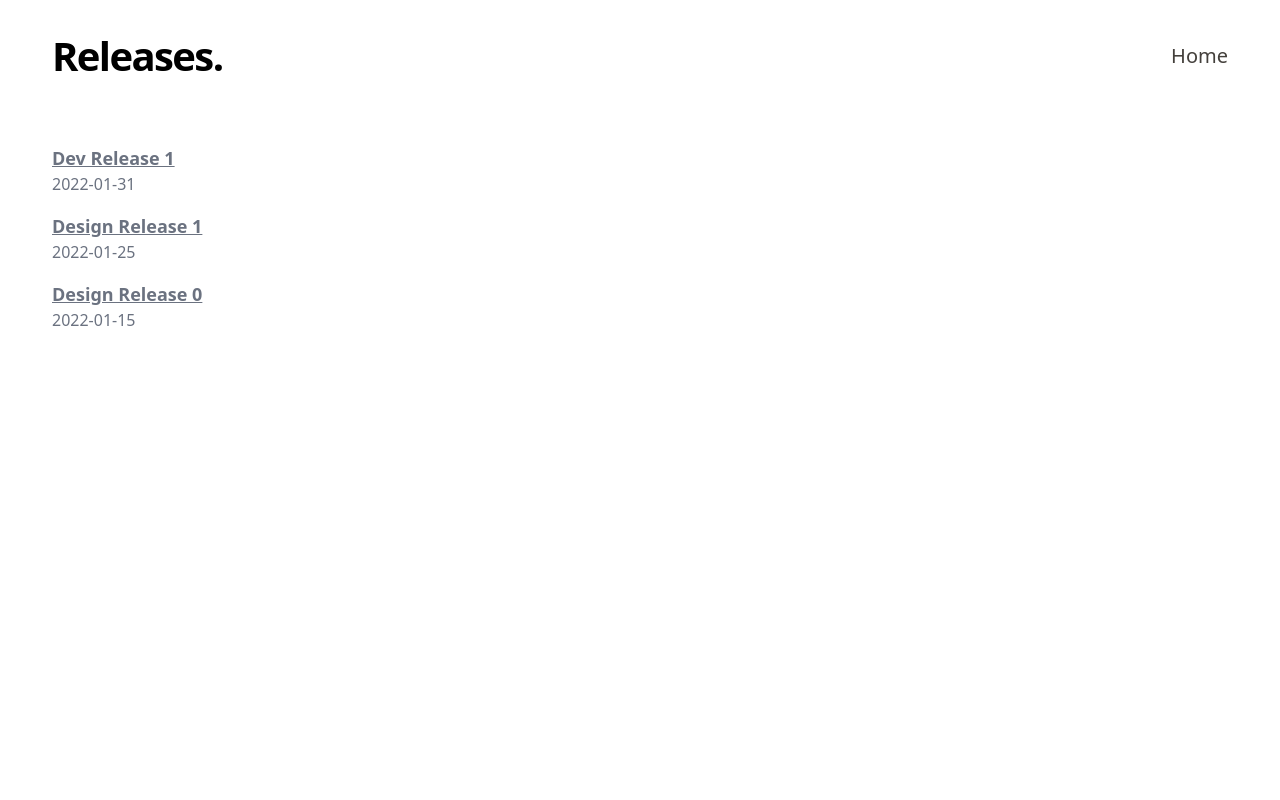
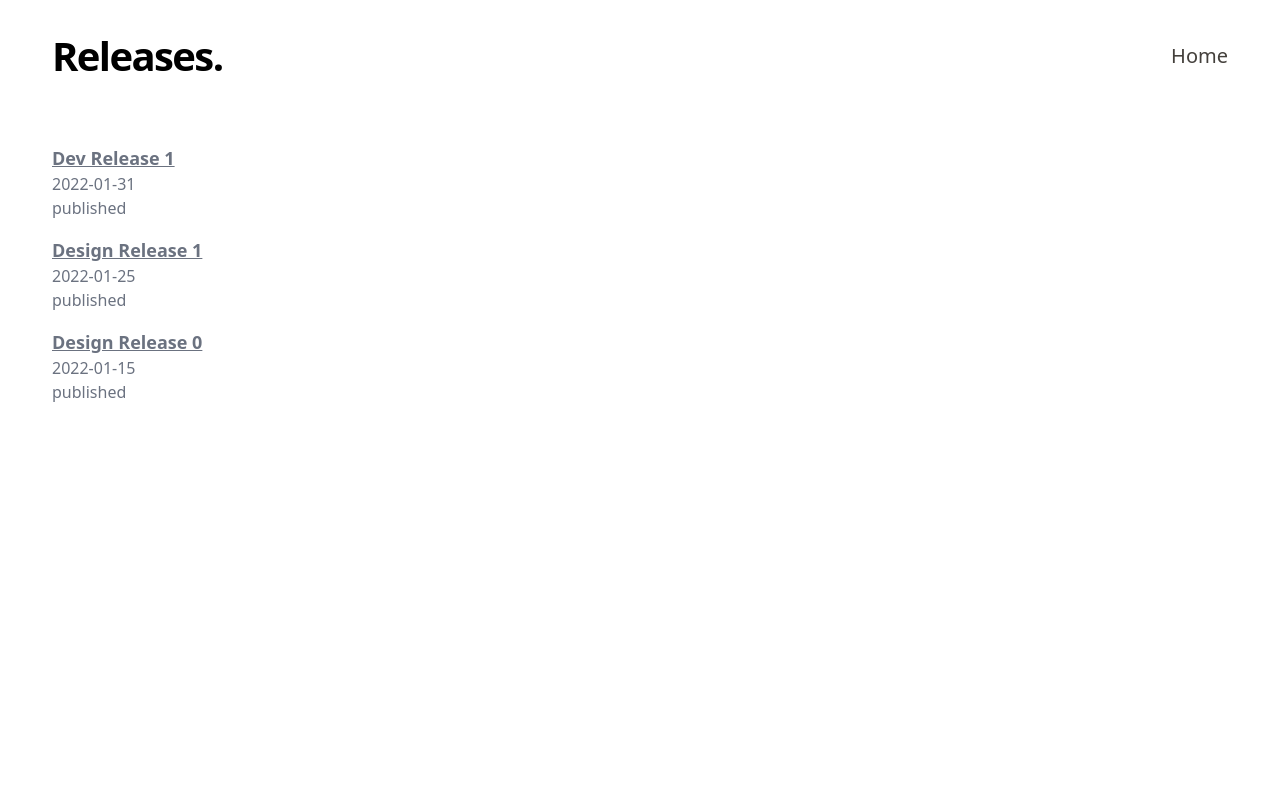
Before and after one commit to sri-ni/nebula-ds, a Next.js app: page /releases in a window 1280 px wide. Shown: the top 800 px of the page. Built offline with nearby package versions, Linux system fonts and the light colour scheme.

Commit message:
filters by draft and shows label

```diff
--- a/pages/releases.js
+++ b/pages/releases.js
@@ -49,6 +49,7 @@ export default function Releases({releases}) {
                   </a>
                 </Link>
                 <h5>{release.frontmatter.date}</h5>
+                <p>{(release.frontmatter.draft)? 'draft' : 'published'}</p>
               </li>
             ))}
           </ul>
@@ -60,8 +61,11 @@ export default function Releases({releases}) {
 
 export const getStaticProps = async () => {
   const releases = getAllReleases()
+    // .filter(({frontmatter}) => (frontmatter && !frontmatter.draft))
     .sort((post1, post2) =>
       (post1.frontmatter.date > post2.frontmatter.date ? -1 : 1))
+
+  // console.log('releases', releases);
 
   return {
     props: {releases},
```
